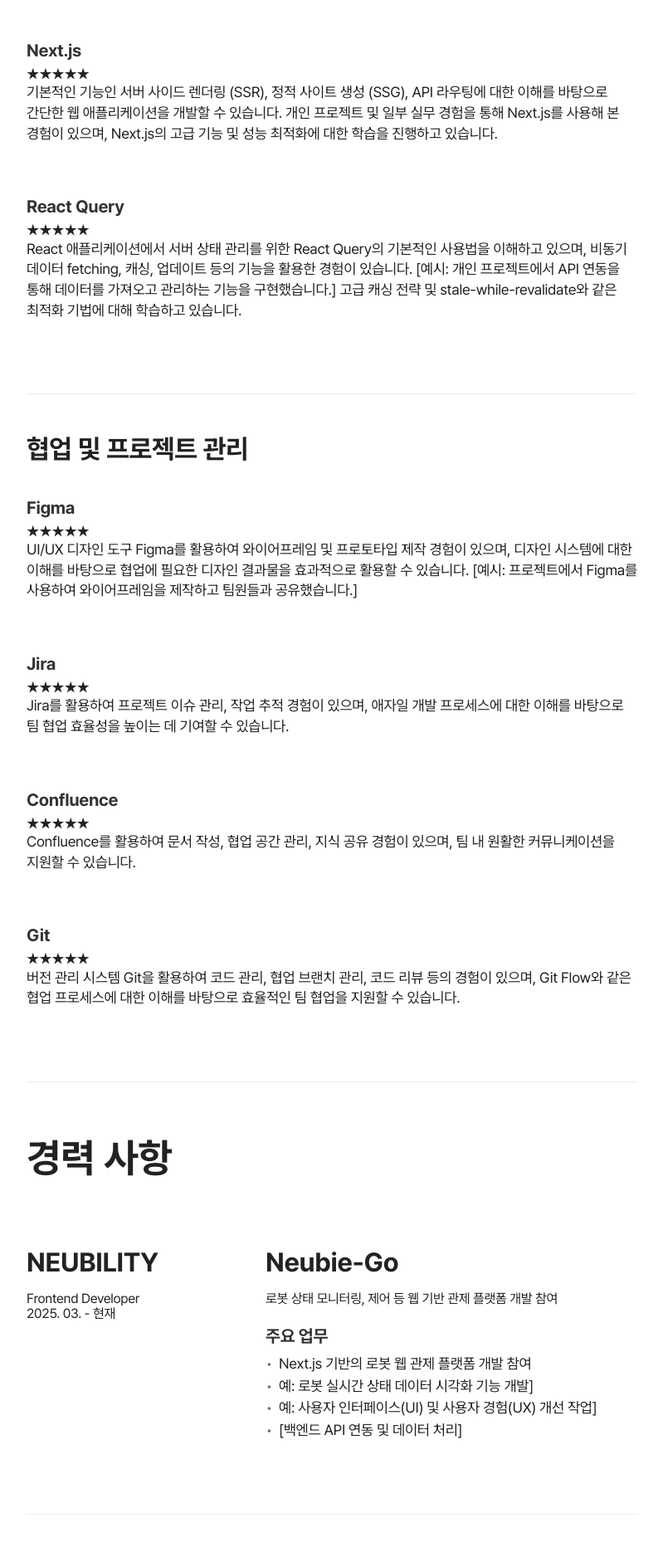
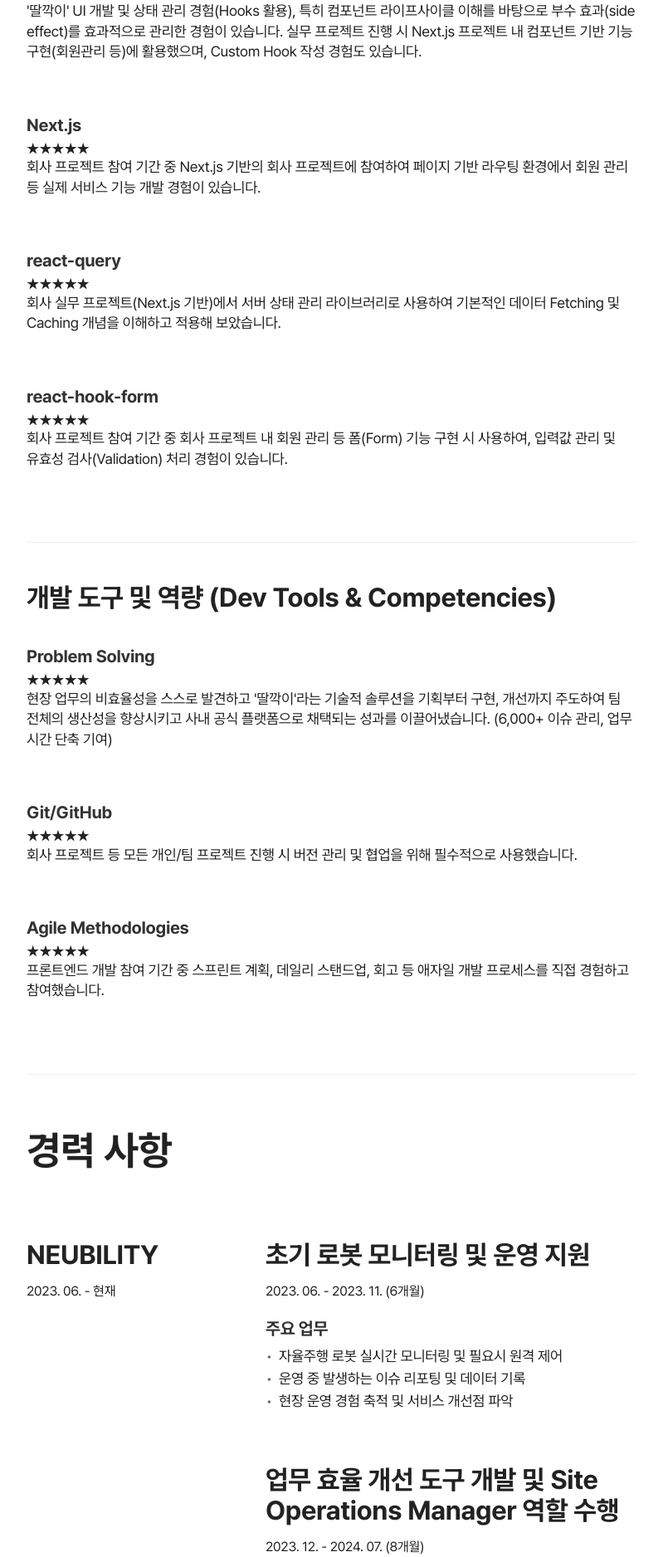
Before and after one commit to jiwonyoon-dev/jiwonyoon, a Next.js app: page /resume in a window 1280 px wide. Shown: the part 882-2758 px from the top of the page at 83% size, without its empty margins (240-1039 px from the left). Built offline with nearby package versions, Linux system fonts and the light colour scheme.

Commit message:
✨ resume update

```diff
--- a/src/app/resume/page.tsx
+++ b/src/app/resume/page.tsx
@@ -38,202 +38,189 @@
         <h1>프론트엔드 개발자 윤지원 이력서</h1>
       </section>
       <section>
-        <h2>기술 스택</h2>
+        <h2>기술 스택 및 역량 (Skills)</h2>
         <div className="section-divider">
-          <h3>프론트엔드 개발</h3>
+          <h3>프론트엔드 핵심 (Core Front-end)</h3>
+          <SkillItem
+            skill="JavaScript"
+            level={3}
+            description="'딸깍이' 프로젝트의 클라이언트(Chrome Ext) 및 서버(Node.js) 핵심 로직 개발 전반에 활용하여 비동기 처리, DOM 조작 등을 독립적으로 수행했습니다."
+          />
           <SkillItem
             skill="TypeScript"
             level={3}
-            description="TypeScript의 기본적인 타입 시스템과 더불어 인터페이스, 제네릭, 유니온/교차 타입 등 일부 고급 기능을 활용하여 코드의 안정성을 향상시키는 데 기여할 수 있습니다. React 프로젝트에 TypeScript를 적용하여 개발한 경험이 있으며, 점진적인 타입 적용 및 DefinitelyTyped와 같은 타입 정의 파일 활용에 대해 학습하고 있습니다."
+            description="회사 실무 프로젝트(Next.js 기반)에서 제네릭(Generics)과 유틸리티 타입(Utility Types)을 활용하여 컴포넌트 및 함수의 재사용성을 높이고 타입 안정성을 강화한 경험이 있습니다."
           />
           <SkillItem
             skill="React"
             level={3}
-            description="React의 컴포넌트 기반 아키텍처와 Hooks를 이용한 효율적인 상태 관리, 기본적인 라이프사이클 메서드에 대한 이해를 바탕으로 사용자 인터페이스 개발 경험이 있습니다. [예시: 실무 프로젝트에서 특정 UI 컴포넌트를 개발하거나 사용자 인터랙션 기능을 구현했습니다.] 성능 최적화 및 Redux, Context API와 같은 고급 상태 관리 기법에 대한 학습을 꾸준히 진행하고 있습니다."
+            description="'딸깍이' UI 개발 및 상태 관리 경험(Hooks 활용), 특히 컴포넌트 라이프사이클 이해를 바탕으로 부수 효과(side effect)를 효과적으로 관리한 경험이 있습니다. 실무 프로젝트 진행 시 Next.js 프로젝트 내 컴포넌트 기반 기능 구현(회원관리 등)에 활용했으며, Custom Hook 작성 경험도 있습니다."
           />
           <SkillItem
             skill="Next.js"
-            level={3}
-            description="기본적인 기능인 서버 사이드 렌더링 (SSR), 정적 사이트 생성 (SSG), API 라우팅에 대한 이해를 바탕으로 간단한 웹 애플리케이션을 개발할 수 있습니다. 개인 프로젝트 및 일부 실무 경험을 통해 Next.js를 사용해 본 경험이 있으며, Next.js의 고급 기능 및 성능 최적화에 대한 학습을 진행하고 있습니다."
+            level={2}
+            description="회사 프로젝트 참여 기간 중 Next.js 기반의 회사 프로젝트에 참여하여 페이지 기반 라우팅 환경에서 회원 관리 등 실제 서비스 기능 개발 경험이 있습니다."
           />
           <SkillItem
-            skill="React Query"
-            level={3}
-            description="React 애플리케이션에서 서버 상태 관리를 위한 React Query의 기본적인 사용법을 이해하고 있으며, 비동기 데이터 fetching, 캐싱, 업데이트 등의 기능을 활용한 경험이 있습니다. [예시: 개인 프로젝트에서 API 연동을 통해 데이터를 가져오고 관리하는 기능을 구현했습니다.] 고급 캐싱 전략 및 stale-while-revalidate와 같은 최적화 기법에 대해 학습하고 있습니다."
+            skill="react-query"
+            level={2}
+            description="회사 실무 프로젝트(Next.js 기반)에서 서버 상태 관리 라이브러리로 사용하여 기본적인 데이터 Fetching 및 Caching 개념을 이해하고 적용해 보았습니다."
+          />
+          <SkillItem
+            skill="react-hook-form"
+            level={2}
+            description="회사 프로젝트 참여 기간 중 회사 프로젝트 내 회원 관리 등 폼(Form) 기능 구현 시 사용하여, 입력값 관리 및 유효성 검사(Validation) 처리 경험이 있습니다."
           />
         </div>
         <div className="section-divider">
-          <h3>협업 및 프로젝트 관리</h3>
+          <h3>개발 도구 및 역량 (Dev Tools & Competencies)</h3>
           <SkillItem
-            skill="Figma"
-            level={3}
-            description="UI/UX 디자인 도구 Figma를 활용하여 와이어프레임 및 프로토타입 제작 경험이 있으며, 디자인 시스템에 대한 이해를 바탕으로 협업에 필요한 디자인 결과물을 효과적으로 활용할 수 있습니다. [예시: 프로젝트에서 Figma를 사용하여 와이어프레임을 제작하고 팀원들과 공유했습니다.]"
+            skill="Problem Solving"
+            level={4}
+            description="현장 업무의 비효율성을 스스로 발견하고 '딸깍이'라는 기술적 솔루션을 기획부터 구현, 개선까지 주도하여 팀 전체의 생산성을 향상시키고 사내 공식 플랫폼으로 채택되는 성과를 이끌어냈습니다. (6,000+ 이슈 관리, 업무 시간 단축 기여)"
           />
           <SkillItem
-            skill="Jira"
+            skill="Git/GitHub"
             level={3}
-            description="Jira를 활용하여 프로젝트 이슈 관리, 작업 추적 경험이 있으며, 애자일 개발 프로세스에 대한 이해를 바탕으로 팀 협업 효율성을 높이는 데 기여할 수 있습니다."
+            description="회사 프로젝트 등 모든 개인/팀 프로젝트 진행 시 버전 관리 및 협업을 위해 필수적으로 사용했습니다."
           />
           <SkillItem
-            skill="Confluence"
-            level={3}
-            description="Confluence를 활용하여 문서 작성, 협업 공간 관리, 지식 공유 경험이 있으며, 팀 내 원활한 커뮤니케이션을 지원할 수 있습니다."
-          />
-          <SkillItem
-            skill="Git"
-            level={3}
-            description="버전 관리 시스템 Git을 활용하여 코드 관리, 협업 브랜치 관리, 코드 리뷰 등의 경험이 있으며, Git Flow와 같은 협업 프로세스에 대한 이해를 바탕으로 효율적인 팀 협업을 지원할 수 있습니다."
+            skill="Agile Methodologies"
+            level={2}
+            description="프론트엔드 개발 참여 기간 중 스프린트 계획, 데일리 스탠드업, 회고 등 애자일 개발 프로세스를 직접 경험하고 참여했습니다."
           />
         </div>
       </section>
-      {/*<section>*/}
-      {/*  <h2>주요 프로젝트</h2>*/}
-      {/*</section>*/}
       <section>
         <h2>경력 사항</h2>
-
         <div className="row">
           <div className="row-left">
             <h3>NEUBILITY</h3>
-            <span className="role">Frontend Developer</span>
             <span>
-              <time dateTime="2025-03">2025. 03.</time> - 현재
+              <time dateTime="2023-06">2023. 06.</time> - 현재
             </span>
           </div>
           <div className="row-right">
-            <h4>Neubie-Go</h4>
-            <span>로봇 상태 모니터링, 제어 등 웹 기반 관제 플랫폼 개발 참여</span>
+            <div className="project">
+              <h4>초기 로봇 모니터링 및 운영 지원</h4>
+              <span className="time">
+                <time dateTime="2023-06">2023. 06.</time> - <time dateTime="2023-11">2023. 11.</time> (6개월)
+              </span>
+              <h5>주요 업무</h5>
+              <ul>
+                <li>자율주행 로봇 실시간 모니터링 및 필요시 원격 제어</li>
+                <li>운영 중 발생하는 이슈 리포팅 및 데이터 기록</li>
+                <li>현장 운영 경험 축적 및 서비스 개선점 파악</li>
+              </ul>
+            </div>
+            <div className="project">
+              <h4>업무 효율 개선 도구 개발 및 Site Operations Manager 역할 수행</h4>
+              <span className="time">
+                <time dateTime="2023-12">2023. 12.</time> - <time dateTime="2024-07">2024. 07.</time> (8개월)
+              </span>
+              <h5>주요 업무 및 성과</h5>
+              <ul>
+                <li>수동 리포팅 비효율 개선 위해 '딸깍이' 기획 및 Full-stack 개발 주도 (React, Node.js 등)</li>
+                <li>'딸깍이' 적용 통한 팀 생산성 증대 및 6,000건+ 이슈 데이터 체계화 (사내 공식 플랫폼 채택)</li>
+                <li>원격 게임패드 기반 경로 취득 기능 구현 (업무 시간 1/3 단축)</li>
+                <li>로봇 서비스 현장 셋업, 경로 취득, 테스트, 사용자 교육 등 SOM 역할 수행</li>
+                <li>다양한 기술팀(엔지니어링, 자율주행, 플랫폼)과의 협업 경험 및 커뮤니케이션 역량 강화</li>
+                <li>(프론트엔드 개발 직무로 전환)</li>
+              </ul>
+            </div>
 
             <div className="project">
+              <h4>Platform Core Frontend</h4>
+              <span className="time">
+                <time dateTime="2024-08">2024. 08.</time> - <time dateTime="2024-10">2024. 10.</time> (3개월)
+              </span>
               <h5>주요 업무</h5>
               <ul>
-                <li>Next.js 기반의 로봇 웹 관제 플랫폼 개발 참여</li>
-                <li>예: 로봇 실시간 상태 데이터 시각화 기능 개발]</li>
-                <li>예: 사용자 인터페이스(UI) 및 사용자 경험(UX) 개선 작업]</li>
-                <li>[백엔드 API 연동 및 데이터 처리]</li>
+                <li>Next.js, TypeScript 기반 Neubie-Go 플랫폼 프론트엔드 개발 참여</li>
+                <li>회원 관리 및 무선 충전기 관리 등 주요 기능 UI 및 로직 구현</li>
+                <li>React Query 활용 서버 상태 관리 및 react-hook-form 기반 폼 개발</li>
+                <li>애자일(스프린트) 환경 내 개발, 코드 리뷰, 회고 참여</li>
+                <li>PO, 디자이너, 백엔드 개발자와 협업하여 기능 개선 및 요구사항 반영</li>
+              </ul>
+            </div>
+
+            <div className="project">
+              <h4>Platform Core Frontend</h4>
+              <span className="time">
+                <time dateTime="2025-03">2025. 03.</time> - 현재
+              </span>
+
+              <h5>주요 업무</h5>
+              <ul>
+                <li>Next.js, TypeScript 기반 Neubie-Go 플랫폼 프론트엔드 개발 참여</li>
+                <li>회원 관리 및 무선 충전기 관리 등 주요 기능 UI 및 로직 구현</li>
+                <li>React Query 활용 서버 상태 관리 및 react-hook-form 기반 폼 개발</li>
+                <li>애자일(스프린트) 환경 내 개발, 코드 리뷰, 회고 참여</li>
+                <li>PO, 디자이너, 백엔드 개발자와 협업하여 기능 개선 및 요구사항 반영</li>
               </ul>
             </div>
           </div>
         </div>
+      </section>
+      <section>
+        <h2>프로젝트</h2>
         <div className="row">
           <div className="row-left">
-            <h3>NEUBILITY</h3>
-            <span className="role">Frontend Developer</span>
-            <span>
-              <time dateTime="2024-08">2024. 08.</time> - <time dateTime="2024-11">2024. 11.</time>
-            </span>
+            <h3>딸깍이</h3>
           </div>
           <div className="row-right">
-            <h4>Neubie-Go</h4>
-            <span>로봇 상태 모니터링, 제어 등 웹 기반 관제 플랫폼 개발 참여</span>
-
-            <div className="project">
-              <h5>주요 업무</h5>
-              <ul>
-                <li>Next.js 기반의 로봇 웹 관제 플랫폼 개발 참여</li>
-                <li>예: 로봇 실시간 상태 데이터 시각화 기능 개발]</li>
-                <li>예: 사용자 인터페이스(UI) 및 사용자 경험(UX) 개선 작업]</li>
-                <li>[백엔드 API 연동 및 데이터 처리]</li>
-              </ul>
-            </div>
+            <h4>로봇 이슈 리포팅 및 관리 자동화 도구</h4>
+            <span className="time">
+              <time dateTime="2023-10">2023. 10.</time> - 현재 (재직 기간 중 약 1년 이상 개발 및 개선)
+            </span>
+            <h5>개요</h5>
+            <p>
+              자율주행 로봇 모니터링 시 수동 타이핑의 비효율과 위험성을 해결하기 위해 개발한 게임패드 기반 이슈 기록 및
+              리포팅 자동화 시스템
+            </p>
+            <h5>역할</h5>
+            <p>기획, 설계, Full-stack 개발 (Front-end: Chrome Extension, React / Back-end: Node.js) 및 유지보수</p>
+            <h5>주요 기능 및 구현</h5>
+            <ul>
+              <li>Chrome Extension 활용 기존 플랫폼 비침투적 기능 구현</li>
+              <li>WebSocket/XMLHttpRequest 데이터 가로채기 기반 실시간 로봇 상태 정보 수집</li>
+              <li>Gamepad API 연동, 버튼 클릭 시 타임스탬프 및 데이터 자동 기록 (Local Storage 활용)</li>
+              <li>React 기반 이슈 분류/코멘트 UI 개발 및 실시간 상태 반영</li>
+              <li>Node.js 서버: 데이터 처리, Google Sheets 연동(우선순위 관리), 서버 캐싱(성능 최적화)</li>
+              <li>Slack/Jira API 연동: 자동 알림 및 티켓 생성 통한 체계적 이슈 관리 및 협업 지원</li>
+            </ul>
+            <h5>성과</h5>
+            <ul>
+              <li>6,000건 이상의 이슈 데이터 체계화 및 관리</li>
+              <li>업무 시간 단축: 수동 리포팅 10분 → 자동화 후 1분</li>
+              <li>사내 공식 플랫폼으로 채택 및 팀 생산성 향상 기여</li>
+              <li>기술적 솔루션을 통한 팀 내 비효율 문제 해결 및 개선</li>
+            </ul>
+            <h5>사용 기술</h5>
+            <ul>
+              <li>Front-end: React, Chrome Extension API</li>
+              <li>Back-end: Node.js, Express.js</li>
+              <li>Database: Google Sheets API</li>
+              <li>협업 도구: Slack API, Jira API</li>
+            </ul>
+            <h5>관련 링크</h5>
+            <a href="https://jiwonbot.tistory.com/23" target="_blank">
+              게임패드로 로봇 이슈 기록하기: 딸깍이 개발 과정
+            </a>
           </div>
         </div>
       </section>
 
       <section>
         <div className="section-divider">
-          <h2>주요 경험 및 역량</h2>
-          <div className="project">
-            <h5>빠른 학습 및 성장</h5>
-            <ul>
-              <li>
-                새로운 기술이나 지식에 대한 이해도가 빠르며, 부족한 부분을 신속하게 파악하고 보완하여 요구사항을
-                충족하는 완성도 높은 결과물을 기한 내에 만들어낼 수 있습니다.
-              </li>
-              <li>
-                개발에 대한 높은 열정을 바탕으로 꾸준히 학습하고 성장하며, 어려운 과제에도 적극적으로 도전하여 역량을
-                빠르게 향상시켜 왔습니다.
-              </li>
-            </ul>
-          </div>
-          <div className="project">
-            <h5>뛰어난 도메인 이해도</h5>
-            <ul>
-              <li>
-                뉴비고 서비스 및 로봇 웹 관제 플랫폼에 대한 깊이 있는 이해를 바탕으로 개발 업무를 수행하고 있으며,
-                회의에서도 사용자 관점의 실질적인 의견과 인사이트를 제시하여 프로덕트 발전에 기여하고 있습니다.
-              </li>
-              <li>
-                실제 운영 경험을 통해 얻은 도메인 지식을 바탕으로 개발 과정에서 발생할 수 있는 문제점을 예측하고
-                예방하며, 효율적인 솔루션을 제시합니다.
-              </li>
-            </ul>
-          </div>
-          <div className="project">
-            <h5>적극적인 문제 해결 능력 및 실행력</h5>
-            <ul>
-              <li>
-                과거 서비스 운영팀에서의 경험을 바탕으로 제한된 자원으로도 큰 임팩트를 낼 수 있는 개선 사항들을
-                적극적으로 발굴하고 실행하여 플랫폼 발전에 기여했습니다.
-              </li>
-              <li>
-                문제 해결에 대한 강한 의지를 가지고 있으며, 스스로 문제점을 찾아 분석하고 해결하기 위해 노력합니다.
-                "딸깍이" 기능 개발 및 배포를 통해 업무 효율성을 향상시킨 경험이 있습니다.
-              </li>
-              <li>새로운 아이디어를 적극적으로 제안하고 실행하며, 맡은 업무에 대해 높은 책임감을 가지고 완수합니다.</li>
-            </ul>
-          </div>
-          <div className="project">
-            <h5>뛰어난 협업 및 소통 능력</h5>
-            <ul>
-              <li>
-                팀원들과 원활하게 소통하고 적극적으로 협력하여 시너지를 창출하며, 어려운 문제에 직면했을 때도 동료들의
-                도움을 효과적으로 활용하여 완성도 높은 결과물을 만들어냅니다.
-              </li>
-              <li>
-                회의 및 코드 리뷰 과정에서 적극적으로 의견을 개진하고 다른 팀원들의 의견을 경청하며, 긍정적인 협업
-                분위기를 조성합니다.
-              </li>
-              <li>
-                백엔드 개발자와의 API 연동 등 협업 과정에서 발생할 수 있는 이슈를 빠르게 공유하고 해결하며, 효율적인
-                개발 프로세스를 구축하는 데 기여합니다.
-              </li>
-            </ul>
-          </div>
-          <div className="project">
-            <h5>실질적인 기여 및 성과 창출</h5>
-            <ul>
-              <li>
-                뉴비고 플랫폼 개발에 참여하여 회원 관리 수정, 모니터링 로봇 검색 기능, 사이트 관리 로봇 배정 플로우 개선
-                등 다양한 기능을 성공적으로 구현하여 사용자 편의성을 향상시키고 업무 효율성을 높였습니다.
-              </li>
-              <li>
-                모바일 경로 생성 기능 개발 및 신규 사이트 셋업 등 중요한 프로젝트에 적극적으로 참여하여 성과를
-                창출했습니다.
-              </li>
-            </ul>
-          </div>
-        </div>
-      </section>
-      <section>
-        <div className="section-divider">
-          <h2>마지막으로 드리고 싶은 말씀</h2>
+          <h2>자기소개</h2>
           <p>
-            비록 개발 경력이 짧고 비전공자이지만, 개발이라는 분야와 더불어 [회사 상품]가 가진 혁신적인 가능성에 깊이
-            매료되어 뜨거운 열정을 가지고 있습니다. 주어진 역할에 최선을 다하는 것은 물론, 끊임없는 학습과 성장을 통해
-            기대 이상의 성과를 만들어낼 수 있다고 확신합니다.
+            주도적인 문제 해결 능력과 Full-stack 개발 경험(Node.js, React)을 갖춘 프론트엔드 개발자입니다. 자율주행 로봇
+            회사에서 현장 운영 비효율 개선을 위해 '딸깍이' 툴을 직접 개발하여 사내 공식 플랫폼으로 채택되는 성과를
+            만들었으며, 애자일 환경에서의 실무 프로젝트 참여를 통해 협업과 개발 역량을 키웠습니다. 사용자 경험 개선에
+            기여하며 함께 성장하는 개발자가 되겠습니다.
           </p>
-          <p>
-            특히,
-            <a href="https://www.linkedin.com/in/jetty8013" target="_blank">
-              링크드인
-            </a>
-            에서 확인하실 수 있는 두 건의 추천서는 저의 성실함과 잠재력을 간접적으로 보여주는 증거라고 생각합니다.
-            정규직 채용이 부담스러우시다면, 계약직으로라도 먼저 기회를 주셔서 제가 가진 열정과 능력을 증명해
-            보이겠습니다.
-          </p>
-
-          <Image src="/images/recommendations.png" alt="링크드인 추천서" width={1446 / 2} height={2126 / 2} />
+          <p>저의 협업 능력과 성과에 대한 동료들의 긍정적인 평가는 LinkedIn 프로필에서 확인하실 수 있습니다.</p>
         </div>
       </section>
       <section>
```
